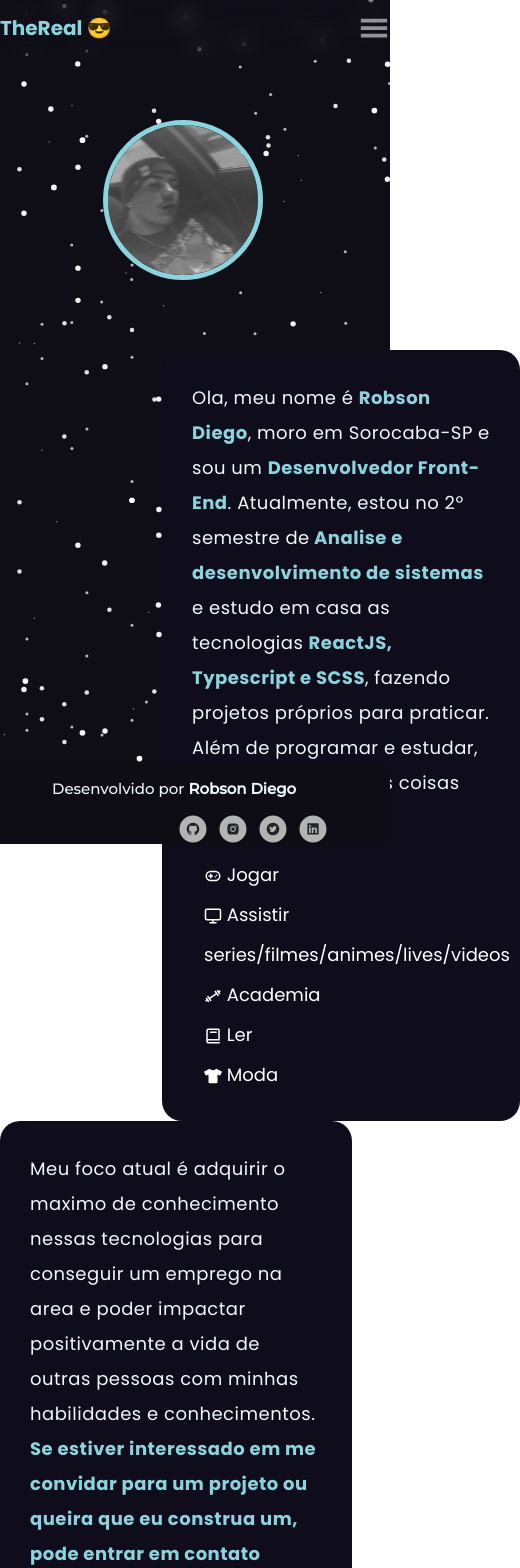
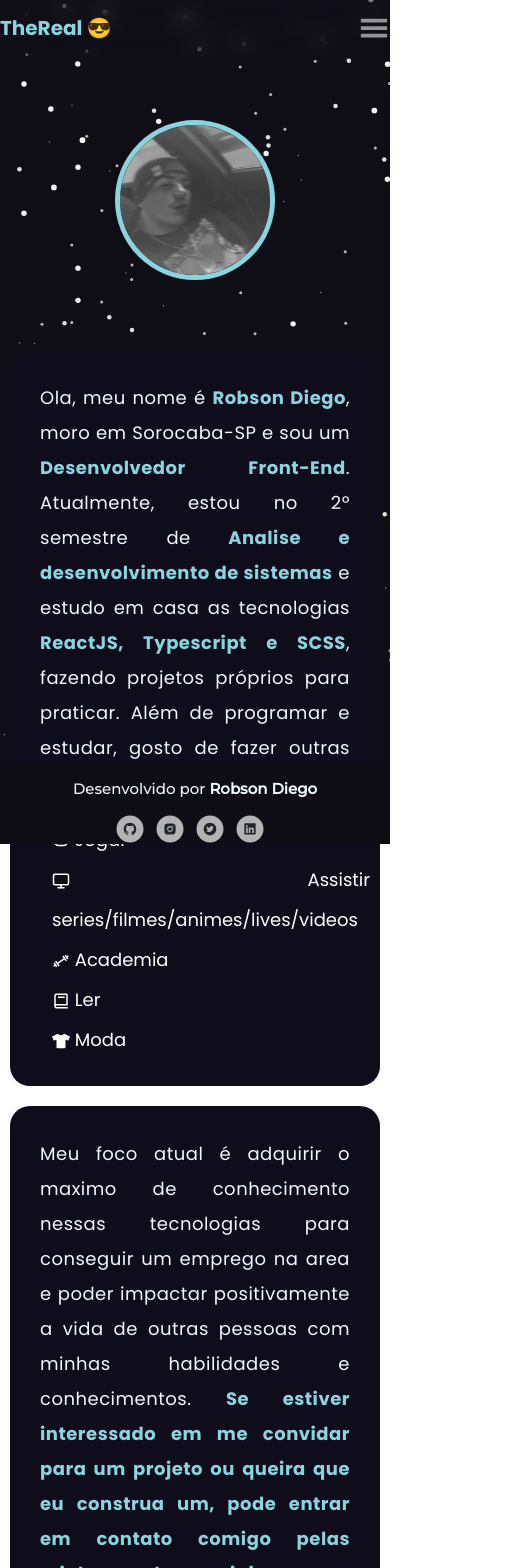
Before and after one commit to TheRealsz/Portfolio, a React (Create React App) app: page /Sobre in a window 390 px wide. Shown: the top 1568 px of the page, 520 px wide, since content can reach past the window. Built offline with nearby package versions, Linux system fonts and the light colour scheme.

Commit message:
Responsividade do footer e da pagina sobre

```diff
--- a/src/App.tsx
+++ b/src/App.tsx
@@ -13,13 +13,12 @@ import 'bootstrap/dist/css/bootstrap.min.css';
 
 
 // Adicionar animacoes na entrada de cada pagina
-// Mudar Scroll
 // Responsividade
+// Responsividade Mobile
 // Analisar a criacao de componentes
 // ButtonHTMLAtributtes como props, ver alguma forma de utilizar isso na aplicacao
 // Arrumar as cores
 // Ver se em algum momento irei precisar de usar o useState/useEffect/Contexts (Provavelmente nao)
-// Add componente que muda idioma dos textos para ingles (chamar atencao de recrutadores gringos)
 function App() {
 
   return (
--- a/src/pages/Sobre.tsx
+++ b/src/pages/Sobre.tsx
@@ -11,14 +11,14 @@ import { useNavigate } from "react-router-dom";
 import { useTranslation } from "react-i18next";
 
 // Adicionar nome da faculdade?
-// Se ficar muito grande, tranferir algumas coisas para o Home para introduzir brevemente, de inicio, tentar juntar o que tem no home e no about desse https://soumyajit.vercel.app/about
+// Arrumar o divider de alguma forma, para que ele fique fora das col e ainda conte? ou arruma ele dentro da col msm
 export function Sobre() {
 
     const { t } = useTranslation()
 
     const navigate = useNavigate()
 
-    function navigateTo (url : string){
+    function navigateTo(url: string) {
         navigate(url)
     }
 
@@ -26,6 +26,7 @@ export function Sobre() {
         <section>
             <Container fluid id="defaultContainer">
                 <Particle />
+                <Container className="main-content-about">
                     <Row className="imgRow">
                         <img src={Foto} alt="Foto minha" />
                     </Row>
@@ -64,6 +65,7 @@ export function Sobre() {
                         </Col>
                     </Row>
                 </Container>
+            </Container>
         </section>
     )
 }
--- a/src/styles/about.scss
+++ b/src/styles/about.scss
@@ -1,3 +1,19 @@
+.main-content-about{
+    animation: aboutAnimation 2s backwards;
+
+    @keyframes aboutAnimation {
+        0% {
+            opacity: 0;
+        }
+
+        50% {
+            opacity: 0.5;
+        }
+
+        100% {
+            opacity: 1;
+        }
+    }
 
     .imgRow{
         width: 100%;
@@ -36,6 +52,7 @@
                 background-color: #0f0c1b !important;
                 padding: 10px;
                 border-radius: 20px;
+                text-align: justify;
 
 
                 >p{
@@ -65,13 +82,11 @@
             .presentationTxt{
                 // Ver se arruma essa gambiarra com 12px que deixa o espacamento das duas caixas de texto iguais
                 margin: 0px;
-            margin-left: 150px;
                 margin-right: 12px;
             }
 
             .profissionalTxt{
                 margin: 0px;
-            margin-right: 150px;
 
                 >button{
                     margin-left: 20px !important;
@@ -87,13 +102,8 @@
                 background: #8bd3dd;
                 position: relative;
                 z-index: 999;
+
             }
-    }
-
-    .secondTxtBox{
-        display: flex;
-        padding-left: 0px;
-
         }
 
     }
@@ -101,3 +111,21 @@ p, li{
         position: relative;
         z-index: 999;
     }
+
+    @media (max-width: 767px) {
+        .firstTxtBox{
+            padding: 0px 10px !important;
+
+            .presentationTxt{
+                margin-right: 0px !important;
+            }
+        }
+        .secondTxtBox{
+            margin-top: 20px;
+            padding: 0px 10px !important;
+        }
+        .divider{
+            display: none !important;
+        }
+      }
+}
--- a/src/styles/footer.scss
+++ b/src/styles/footer.scss
@@ -1,8 +1,7 @@
 .footer {
-    display: block;
     position: fixed;
     bottom: 0 !important;
-    z-index: 9999;
+    z-index: 999;
     background-color: #0e0c14;
     padding-top: 10px;
     margin: 0px;
@@ -93,4 +92,16 @@
             }
         }
     }
+
+    @media (max-width: 767px) {
+        .developed {
+          text-align: center !important;
+          padding: 0px !important;
+        }
+        .social-media{
+            display: flex !important;
+            justify-content: center !important;
+            padding: 0px !important;
+        }
+      }
 }
--- a/src/styles/global.scss
+++ b/src/styles/global.scss
@@ -35,14 +35,14 @@ body, input, button, textarea{
 
 #defaultContainer{
     width: 100%;
-    height: 100%;
+    height: auto;
     padding: 0 0;
     margin: 100px 0px;
     position: absolute;
     z-index: 999;
 
     #tsparticles{
-        position: absolute !important;
+        position: fixed !important;
         background-repeat: no-repeat !important;
         background-size: cover !important;
         width: 100%;
--- a/src/styles/navbar.scss
+++ b/src/styles/navbar.scss
@@ -19,7 +19,7 @@
 
 .navbar-scrolled{
     transition: all 0.4s ease-out 0s;
-    box-shadow: 0 10px 10px 0 rgba(9,5,29,.171)!important;
+    box-shadow: 0 10px 10px 0 rgba(9,5,29,0.171)!important;
     backdrop-filter: blur(10px);
     width: 100%;
 }
```
Lines whose indentation alone changed are shown as unchanged.
